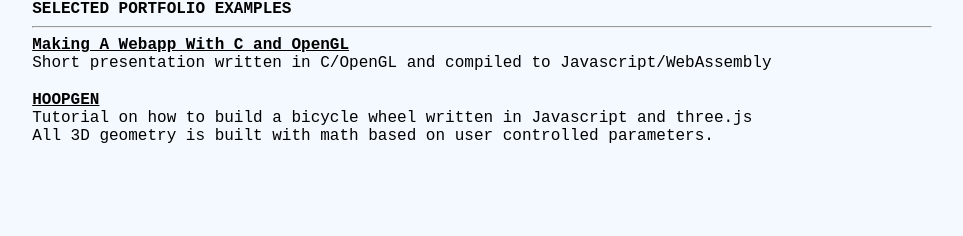
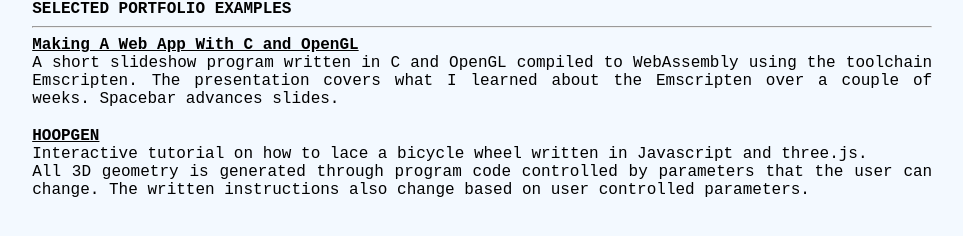
Before and after one commit to pgrbuc/pgrbuc.github.io, a plain HTML site: page index.html in a window 1280 px wide. Shown: the whole page, without its empty margins (153-1116 px from the left). Drawn offline with Linux system fonts and the light colour scheme.

Commit message:
tweaks to text

```diff
--- a/index.html
+++ b/index.html
@@ -1,3 +1,4 @@
+<!DOCTYPE html>
 <html>
 <head>
   <style type="text/css">
@@ -61,19 +62,29 @@
   <meta name="viewport" content="width=device-width, initial-scale=1.0, maximum-scale=1.0, minimum-scale=1.0">
 </head>
 <body>
-    <div><b>SELECTED PORTFOLIO EXAMPLES</b></div>
+    <div><b>Selected Portfolio Examples</b></div>
+
     <hr>
-    <a href="webasmPresentation/index.html">Making A Webapp With C and OpenGL</a><br>
-    <p>Short presentation written in C/OpenGL and compiled to Javascript/WebAssembly</p>
+
+    <a href="webasmPresentation/index.html">Making A Web App With C and OpenGL</a><br>
+    <p>
+        A short slideshow program written in C and OpenGL compiled to
+        WebAssembly using the toolchain Emscripten.  The presentation covers
+        what I learned about the Emscripten over a couple of weeks. Spacebar
+        advances slides.
+    </p>
 
     <a href="hoopgen/index.html">HOOPGEN</a><br>
     <p>
-        Tutorial on how to build a bicycle wheel written in Javascript and
-        three.js </br>
+        Interactive tutorial on how to lace a bicycle wheel written in
+        Javascript and three.js. </br>
 
-        All 3D geometry is built with math based on user controlled parameters.
+        All 3D geometry is generated through program code controlled by
+        parameters that the user can change.
+
+        The written instructions also change based on user controlled
+        parameters.
     </p>
 
 </body>
-
 </html>
```
